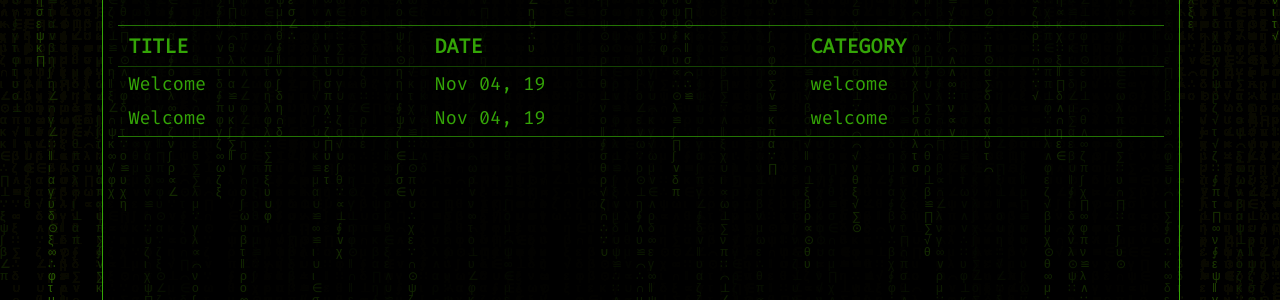
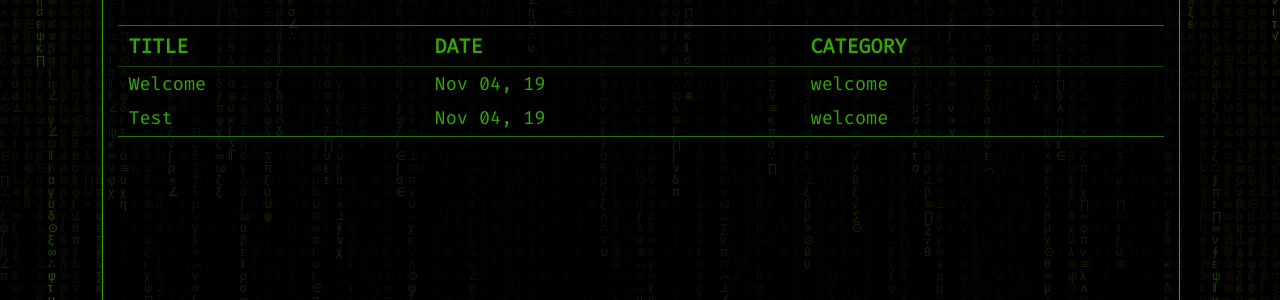
Before and after one commit to hemanthtech/rango, a Jekyll site: the page built from pages/index.md, in a window 1280 px wide. Shown: the part 436-736 px from the top of the page. Built offline with Jekyll 4.4.1, drawn with Linux system fonts in a browser that asks for light colours.

Commit message:
Update 2019-11-4-Testing.md

```diff
--- a/_posts/2019-11-4-Testing.md
+++ b/_posts/2019-11-4-Testing.md
@@ -1,6 +1,6 @@
 ---
 layout: post
-title: welcome
+title: Test
 author: Rango
 category: welcome
 date: 2019-11-4
@@ -10,4 +10,4 @@ it's my pleasure that you are reading this page,
 i hope that you will love to read this blog of mine.
 
 
-![Image Test](/assets/img/img-sample.jpg)
+![Image Test](/assets/img/img-sample.jpg){:class="img-responsive"}
```
